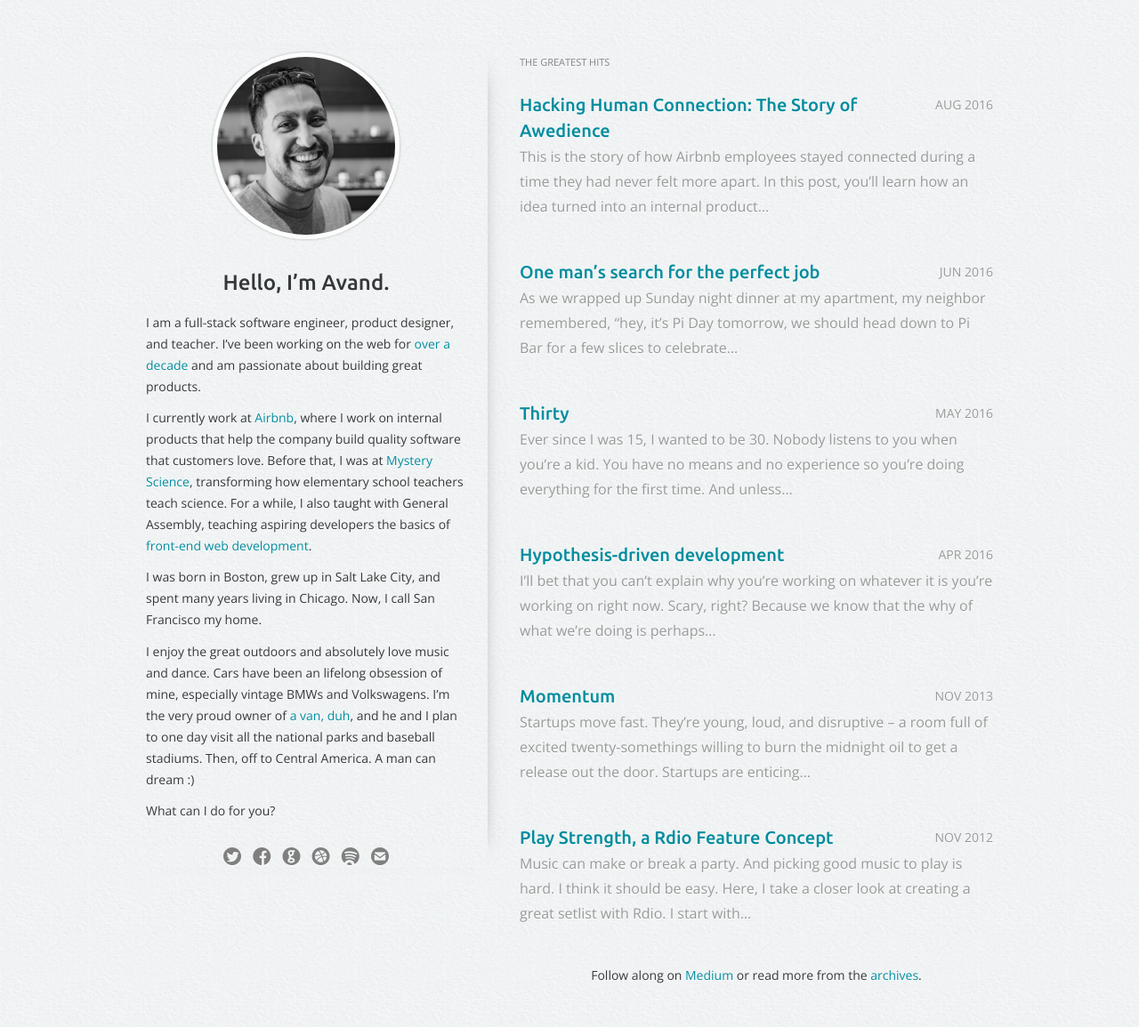
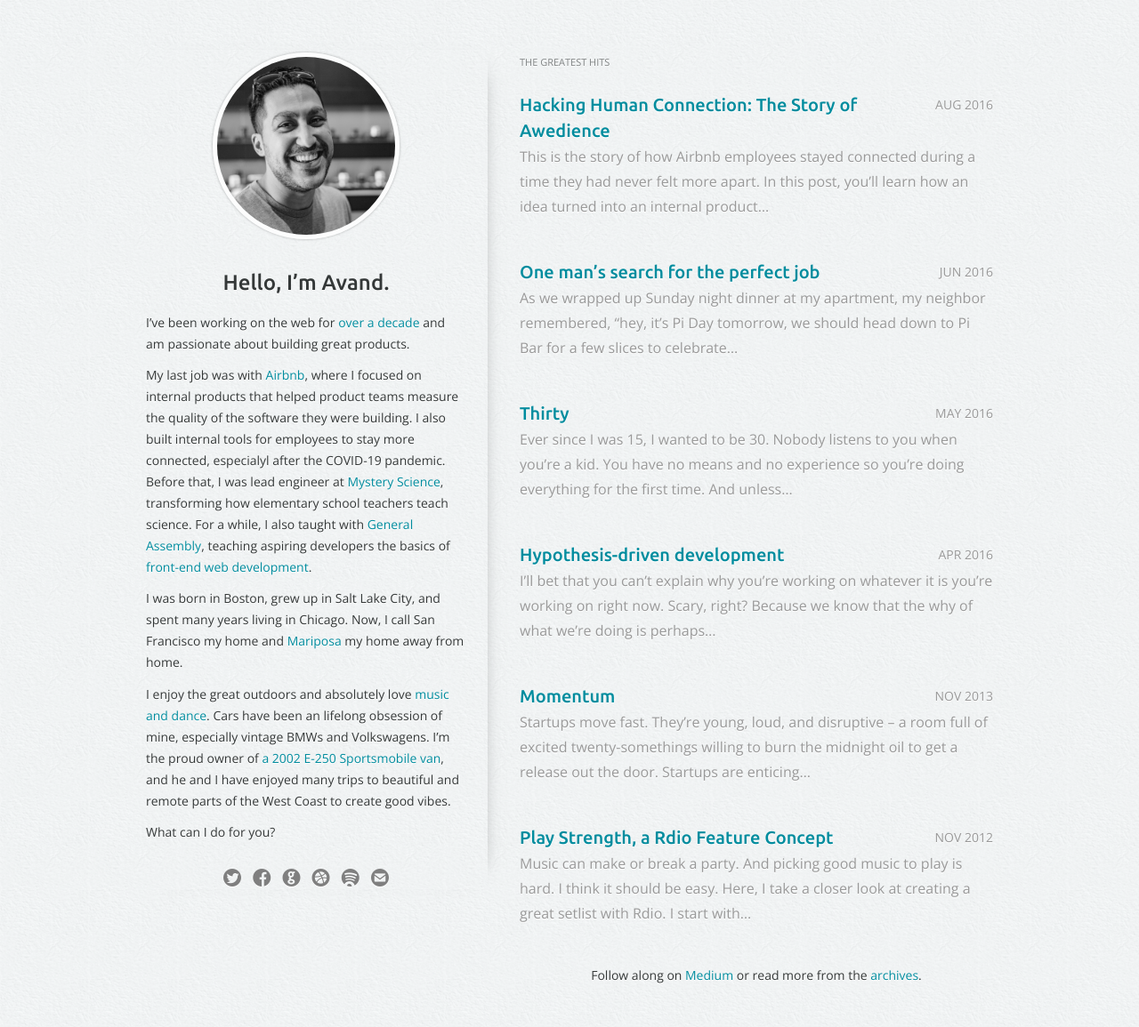
Before and after one commit to avand/avand.github.com, a Jekyll site: the page built from index.html, in a window 1280 px wide. Shown: the whole page at 89% size. Built offline with Jekyll 4.4.1, drawn with Linux system fonts in a browser that asks for light colours.

Commit message:
Update bio

```diff
--- a/_includes/_bio.html
+++ b/_includes/_bio.html
@@ -1,11 +1,19 @@
 <p class="bio">
-  I am a full-stack software engineer, product designer, and teacher. I’ve been working on the web for <a href="/resume">over a decade</a> and am passionate about building great products.<br><br>
+  I’ve been working on the web for <a href="/resume">over a decade</a> and am passionate about building great products.<br><br>
 
-  I currently work at <a href="https://www.airbnb.com" target="_blank">Airbnb</a>, where I work on internal products that help the company build quality software that customers love. Before that, I was at <a href="http://mysteryscience.com" target="_blank">Mystery Science</a>, transforming how elementary school teachers teach science. For a while, I also taught with General Assembly, teaching aspiring developers the basics of <a href="http://fewd.avandamiri.com/">front-end web development</a>.<br><br>
+  My last job was with <a href="https://www.airbnb.com" target="_blank">Airbnb</a>, where I focused on internal products
+  that helped product teams measure the quality of the software they were building. I also built internal tools for employees
+  to stay more connected, especialyl after the COVID-19 pandemic. Before that, I was lead engineer at
+  <a href="http://mysteryscience.com" target="_blank">Mystery Science</a>, transforming how elementary school teachers teach science.
+  For a while, I also taught with <a href="https://generalassemb.ly/" target="_blank">General Assembly</a>, teaching aspiring developers
+  the basics of <a href="http://fewd.avandamiri.com/">front-end web development</a>.<br><br>
 
-  I was born in Boston, grew up in Salt Lake City, and spent many years living in Chicago. Now, I call San Francisco my home.<br><br>
+  I was born in Boston, grew up in Salt Lake City, and spent many years living in Chicago. Now, I call San Francisco my home
+  and <a href="https://www.airbnb.com/rooms/42230765" target="_blank">Mariposa</a> my home away from home.<br><br>
 
-  I enjoy the great outdoors and absolutely love music and dance. Cars have been an lifelong obsession of mine, especially vintage BMWs and Volkswagens. I’m the very proud owner of <a href="https://www.instagram.com/avanduh/">a van, duh</a>, and he and I plan to one day visit all the national parks and baseball stadiums. Then, off to Central America. A man can dream :)<br><br>
+  I enjoy the great outdoors and absolutely love <a href="http://avand.fm">music and dance</a>. Cars have been an lifelong obsession of mine,
+  especially vintage BMWs and Volkswagens. I’m the proud owner of <a href="https://www.instagram.com/avanduh/">a 2002 E-250 Sportsmobile van</a>,
+  and he and I have enjoyed many trips to beautiful and remote parts of the West Coast to create good vibes.<br><br>
 
   What can I do for you?
 </p>
```
